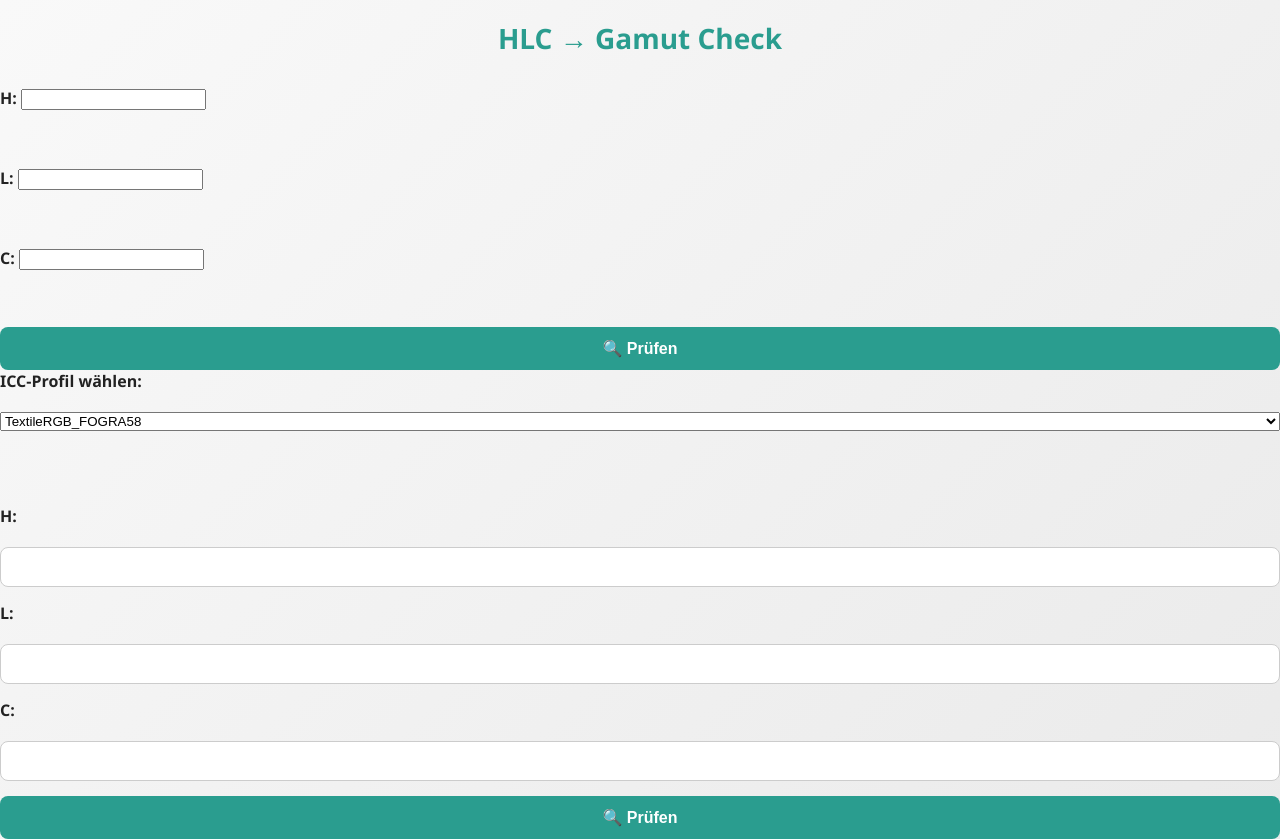
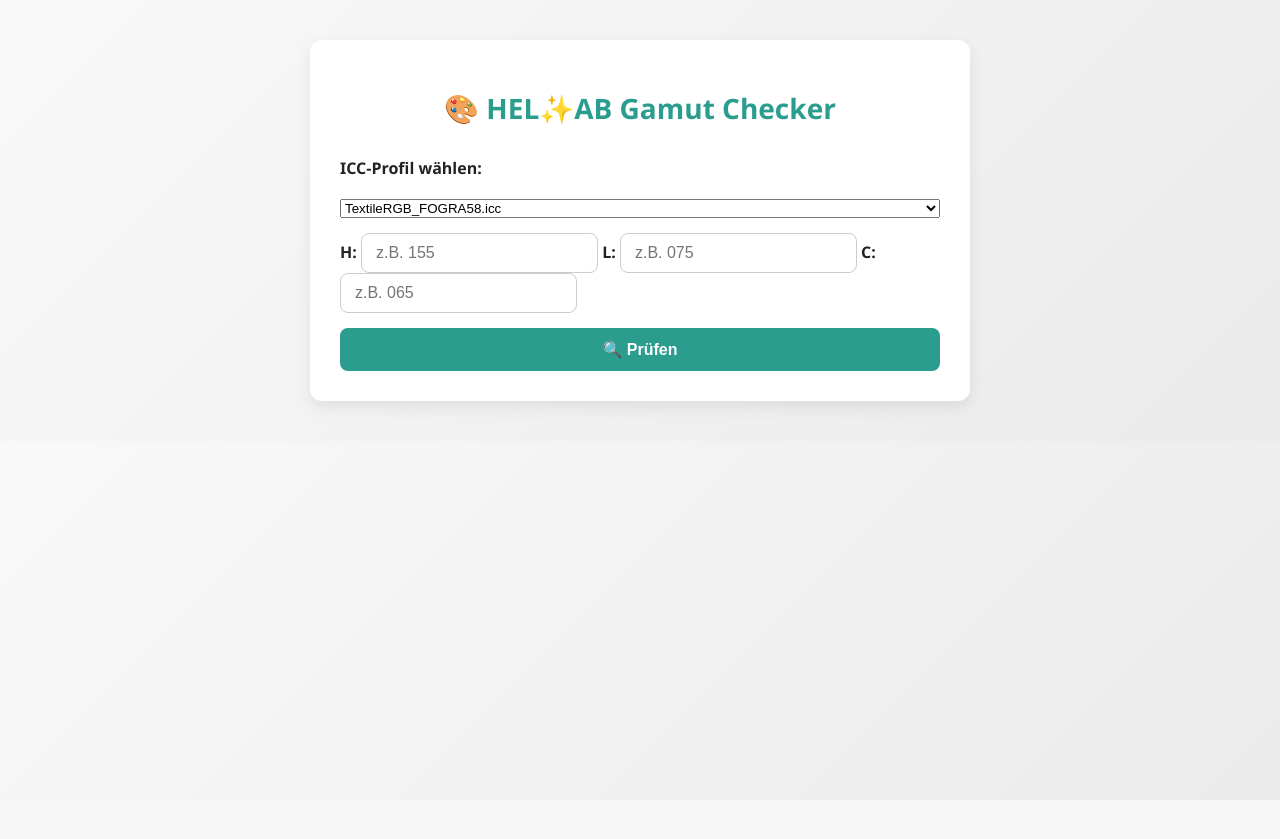
Before and after one commit to HelabHLC/helab_phase3_Module_3, a Flask app: page /tools/gamut in a window 1280 px wide. After the commit the page ends 800 px from the top, so only its background shows below. Run offline with Flask 3, Linux system fonts and the light colour scheme; parts of the project's set-up code (start-up, migrations or seed data) failed here and were passed over.

Commit message:
Update gamut.html

```diff
--- a/templates/gamut.html
+++ b/templates/gamut.html
@@ -1,44 +1,46 @@
 <!DOCTYPE html>
-<html>
+<html lang="de">
 <head>
-    <title>Gamut Tool</title>
+    <meta charset="UTF-8">
+    <title>HEL✨AB – Gamut Check</title>
     <link rel="stylesheet" href="/static/gamut.css">
 </head>
 <body>
-    <h1>HLC → Gamut Check</h1>
-    <form method="post">
-        <label>H: <input type="number" name="h" step="0.1" required></label><br>
-        <label>L: <input type="number" name="l" step="0.1" required></label><br>
-        <label>C: <input type="number" name="c" step="0.1" required></label><br>
-        <button type="submit">🔍 Prüfen</button>
-    </form>
+    <div class="container">
+        <h1>🎨 HEL✨AB Gamut Checker</h1>
 
-    {% if result %}
-        <h2>Ergebnis</h2>
-        <p>LAB: {{ result.lab }}</p>
-        <p>Status: {{ "✅ Im Gamut" if result.in_gamut else "❌ Außerhalb des Gamut" }}</p>
-    {% endif %}
-    <form method="POST">
-  <label for="icc_profile">ICC-Profil wählen:</label>
-  <select name="icc_profile" id="icc_profile">
-    <option value="TextileRGB_FOGRA58.icc">TextileRGB_FOGRA58</option>
-    <option value="PSOcoated_v3.icc">PSO Coated v3</option>
-    <option value="ISOcoated_v2_300_eci.icc">ISO Coated v2 300%</option>
-    <!-- Weitere Profile hier hinzufügen -->
-  </select>
-  <br><br>
+        <form method="POST">
+            <label for="icc_profile">ICC-Profil wählen:</label>
+            <select name="icc_profile" id="icc_profile" onchange="this.form.submit()">
+                {% for profile in profiles %}
+                    <option value="{{ profile }}" {% if profile == selected_profile %}selected{% endif %}>
+                        {{ profile }}
+                    </option>
+                {% endfor %}
+            </select>
 
-  <label for="h">H:</label>
-  <input type="text" name="h" id="h">
+            <div class="hlc-inputs">
+                <label>H:</label>
+                <input type="text" name="h" maxlength="3" placeholder="z.B. 155" required>
+                <label>L:</label>
+                <input type="text" name="l" maxlength="3" placeholder="z.B. 075" required>
+                <label>C:</label>
+                <input type="text" name="c" maxlength="3" placeholder="z.B. 065" required>
+            </div>
 
-  <label for="l">L:</label>
-  <input type="text" name="l" id="l">
+            <button type="submit" class="check-btn">🔍 Prüfen</button>
+        </form>
 
-  <label for="c">C:</label>
-  <input type="text" name="c" id="c">
-
-  <button type="submit">🔍 Prüfen</button>
-</form>
-
+        {% if result %}
+            <div class="result">
+                <h2>Ergebnis</h2>
+                <p><strong>HLC:</strong> {{ result.hlc }}</p>
+                <p><strong>LAB:</strong> {{ result.lab }}</p>
+                <p><strong>Status:</strong> {{ result.status }}</p>
+            </div>
+        {% elif status %}
+            <div class="status-msg">{{ status }}</div>
+        {% endif %}
+    </div>
 </body>
 </html>
```
